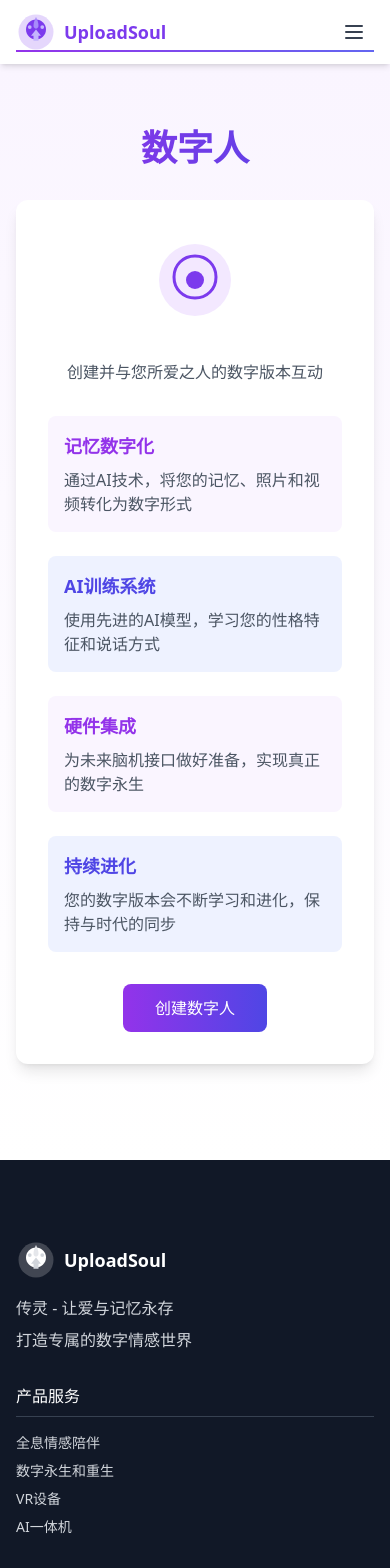
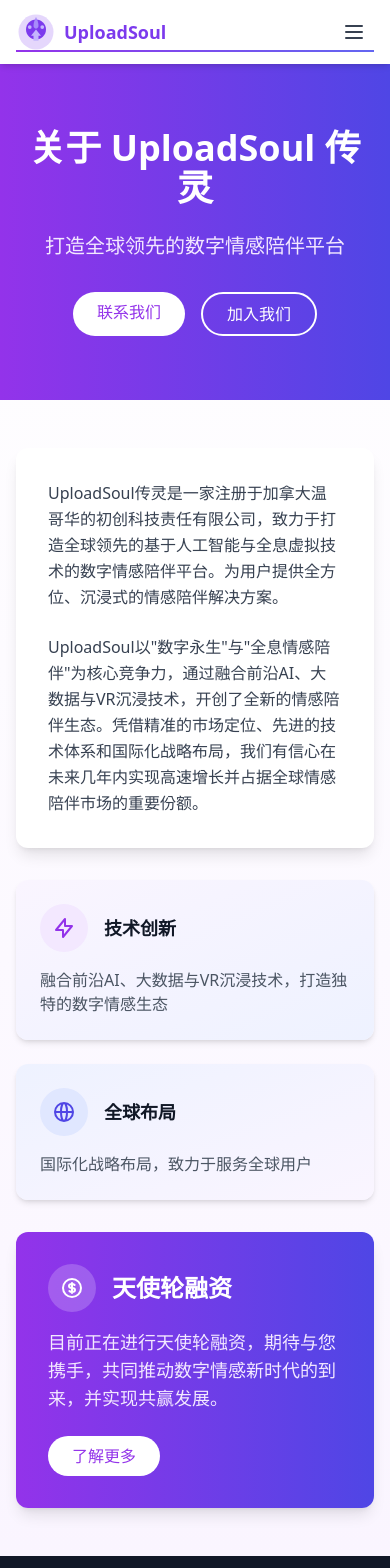
Before and after one commit to UploadSoulzhgrain/uploadsoul.github.io, a React (Vite) app: page /about in a window 390 px wide. Shown: the top 1568 px of the page. Built offline with nearby package versions, Linux system fonts and the light colour scheme.

Commit message:
feat: 优化数字重生页面设计，保持原有内容不变

```diff
--- a/src/App.jsx
+++ b/src/App.jsx
@@ -15,6 +15,7 @@ import VirtualLovePage from './pages/VirtualLovePage'
 import DigitalHumanExperiencePage from './pages/DigitalHumanExperiencePage'
 import MVPTestPage from './pages/MVPTestPage'
 import DigitalImmortalityPage from './pages/DigitalImmortalityPage'
+import AboutPage from './pages/AboutPage'
 
 function App() {
   return (
@@ -33,7 +34,7 @@ function App() {
               <Route path="/shop" element={<ShopPage />} />
               <Route path="/digital-rebirth" element={<DigitalRebirthPage />} />
               <Route path="/start-experience" element={<DigitalHumanPage />} />
-              <Route path="/about" element={<MVPTestPage />} />
+              <Route path="/about" element={<AboutPage />} />
               <Route path="/digital-human-experience" element={<DigitalHumanExperiencePage />} />
             </Routes>
           </main>
--- a/src/pages/AboutPage.jsx
+++ b/src/pages/AboutPage.jsx
@@ -1,52 +1,101 @@
 import React from 'react';
 import { Link } from 'react-router-dom';
-import { useTranslation } from 'react-i18next';
-import FeatureIllustrations from '../components/common/FeatureIllustrations';
 
 const AboutPage = () => {
-  const { t } = useTranslation();
-
   return (
-    <div className="min-h-screen bg-gradient-to-b from-purple-50 to-white py-16">
-      <div className="container mx-auto px-4">
-        <div className="max-w-4xl mx-auto">
-          <h1 className="text-4xl font-bold text-center bg-clip-text text-transparent bg-gradient-to-r from-purple-600 to-indigo-600 mb-8">
-            {t('digitalHuman.title')}
-          </h1>
-
-          <div className="bg-white rounded-xl shadow-lg p-8 mb-8">
-            <div className="flex justify-center mb-8">
-              <FeatureIllustrations type="digitalHuman" size="lg" />
-            </div>
-            <p className="text-gray-600 text-center mb-8">
-              {t('digitalHuman.description')}
+    <div className="min-h-screen bg-gradient-to-b from-white to-purple-50">
+      {/* Hero Section */}
+      <div className="bg-gradient-to-r from-purple-600 to-indigo-600 text-white py-16">
+        <div className="container mx-auto px-4">
+          <div className="max-w-3xl mx-auto text-center">
+            <h1 className="text-4xl font-bold mb-6">关于 UploadSoul 传灵</h1>
+            <p className="text-xl text-purple-100 mb-8">
+              打造全球领先的数字情感陪伴平台
             </p>
-            <div className="grid grid-cols-1 md:grid-cols-2 gap-6 mb-8">
-              <div className="p-4 bg-purple-50 rounded-lg">
-                <h3 className="text-lg font-semibold text-purple-600 mb-2">记忆数字化</h3>
-                <p className="text-gray-600">通过AI技术，将您的记忆、照片和视频转化为数字形式</p>
-              </div>
-              <div className="p-4 bg-indigo-50 rounded-lg">
-                <h3 className="text-lg font-semibold text-indigo-600 mb-2">AI训练系统</h3>
-                <p className="text-gray-600">使用先进的AI模型，学习您的性格特征和说话方式</p>
-              </div>
-              <div className="p-4 bg-purple-50 rounded-lg">
-                <h3 className="text-lg font-semibold text-purple-600 mb-2">硬件集成</h3>
-                <p className="text-gray-600">为未来脑机接口做好准备，实现真正的数字永生</p>
-              </div>
-              <div className="p-4 bg-indigo-50 rounded-lg">
-                <h3 className="text-lg font-semibold text-indigo-600 mb-2">持续进化</h3>
-                <p className="text-gray-600">您的数字版本会不断学习和进化，保持与时代的同步</p>
-              </div>
-            </div>
-            <div className="text-center">
+            <div className="flex justify-center space-x-4">
               <Link
-                to="/digital-human/create"
-                className="inline-block bg-gradient-to-r from-purple-600 to-indigo-600 text-white px-8 py-3 rounded-lg hover:shadow-lg transition-all duration-300 transform hover:-translate-y-1"
+                to="/contact"
+                className="bg-white text-purple-600 px-6 py-2 rounded-full font-medium hover:bg-purple-50 transition-colors"
               >
-                {t('digitalHuman.createButton')}
+                联系我们
+              </Link>
+              <Link
+                to="/join"
+                className="border-2 border-white text-white px-6 py-2 rounded-full font-medium hover:bg-white/10 transition-colors"
+              >
+                加入我们
               </Link>
             </div>
+          </div>
+        </div>
+      </div>
+
+      {/* Main Content */}
+      <div className="container mx-auto px-4 py-12">
+        <div className="max-w-3xl mx-auto">
+          {/* Company Introduction */}
+          <div className="bg-white rounded-xl shadow-lg p-8 mb-8">
+            <div className="prose prose-lg max-w-none">
+              <p className="text-gray-700 leading-relaxed mb-6">
+                UploadSoul传灵是一家注册于加拿大温哥华的初创科技责任有限公司，致力于打造全球领先的基于人工智能与全息虚拟技术的数字情感陪伴平台。为用户提供全方位、沉浸式的情感陪伴解决方案。
+              </p>
+
+              <p className="text-gray-700 leading-relaxed">
+                UploadSoul以"数字永生"与"全息情感陪伴"为核心竞争力，通过融合前沿AI、大数据与VR沉浸技术，开创了全新的情感陪伴生态。凭借精准的市场定位、先进的技术体系和国际化战略布局，我们有信心在未来几年内实现高速增长并占据全球情感陪伴市场的重要份额。
+              </p>
+            </div>
+          </div>
+
+          {/* Key Features Grid */}
+          <div className="grid grid-cols-1 md:grid-cols-2 gap-6 mb-8">
+            <div className="bg-gradient-to-br from-purple-50 to-indigo-50 rounded-xl p-6 shadow-md">
+              <div className="flex items-center mb-4">
+                <div className="w-12 h-12 bg-purple-100 rounded-full flex items-center justify-center mr-4">
+                  <svg xmlns="http://www.w3.org/2000/svg" className="h-6 w-6 text-purple-600" fill="none" viewBox="0 0 24 24" stroke="currentColor">
+                    <path strokeLinecap="round" strokeLinejoin="round" strokeWidth={2} d="M13 10V3L4 14h7v7l9-11h-7z" />
+                  </svg>
+                </div>
+                <h3 className="text-lg font-semibold text-gray-900">技术创新</h3>
+              </div>
+              <p className="text-gray-600">
+                融合前沿AI、大数据与VR沉浸技术，打造独特的数字情感生态
+              </p>
+            </div>
+
+            <div className="bg-gradient-to-br from-indigo-50 to-purple-50 rounded-xl p-6 shadow-md">
+              <div className="flex items-center mb-4">
+                <div className="w-12 h-12 bg-indigo-100 rounded-full flex items-center justify-center mr-4">
+                  <svg xmlns="http://www.w3.org/2000/svg" className="h-6 w-6 text-indigo-600" fill="none" viewBox="0 0 24 24" stroke="currentColor">
+                    <path strokeLinecap="round" strokeLinejoin="round" strokeWidth={2} d="M21 12a9 9 0 01-9 9m9-9a9 9 0 00-9-9m9 9H3m9 9a9 9 0 01-9-9m9 9c1.657 0 3-4.03 3-9s-1.343-9-3-9m0 18c-1.657 0-3-4.03-3-9s1.343-9 3-9m-9 9a9 9 0 019-9" />
+                  </svg>
+                </div>
+                <h3 className="text-lg font-semibold text-gray-900">全球布局</h3>
+              </div>
+              <p className="text-gray-600">
+                国际化战略布局，致力于服务全球用户
+              </p>
+            </div>
+          </div>
+
+          {/* Investment Section */}
+          <div className="bg-gradient-to-r from-purple-600 to-indigo-600 rounded-xl p-8 text-white shadow-lg">
+            <div className="flex items-center mb-4">
+              <div className="w-12 h-12 bg-white/20 rounded-full flex items-center justify-center mr-4">
+                <svg xmlns="http://www.w3.org/2000/svg" className="h-6 w-6" fill="none" viewBox="0 0 24 24" stroke="currentColor">
+                  <path strokeLinecap="round" strokeLinejoin="round" strokeWidth={2} d="M12 8c-1.657 0-3 .895-3 2s1.343 2 3 2 3 .895 3 2-1.343 2-3 2m0-8c1.11 0 2.08.402 2.599 1M12 8V7m0 1v8m0 0v1m0-1c-1.11 0-2.08-.402-2.599-1M21 12a9 9 0 11-18 0 9 9 0 0118 0z" />
+                </svg>
+              </div>
+              <h3 className="text-2xl font-bold">天使轮融资</h3>
+            </div>
+            <p className="text-lg text-purple-100 mb-6">
+              目前正在进行天使轮融资，期待与您携手，共同推动数字情感新时代的到来，并实现共赢发展。
+            </p>
+            <Link
+              to="/contact"
+              className="inline-block bg-white text-purple-600 px-6 py-2 rounded-full font-medium hover:bg-purple-50 transition-colors"
+            >
+              了解更多
+            </Link>
           </div>
         </div>
       </div>
```
Also changed, not shown: src/pages/DigitalRebirthPage.jsx (+17 -9 lines).
